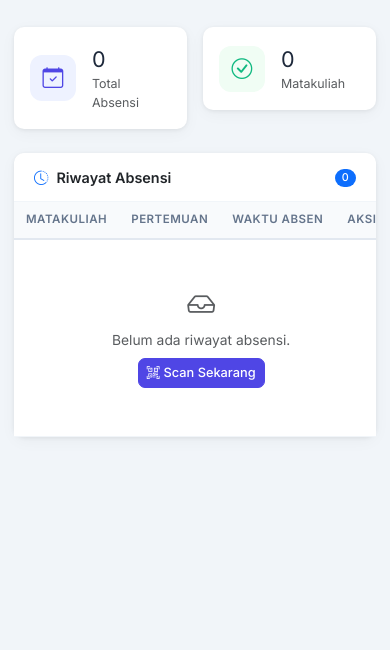
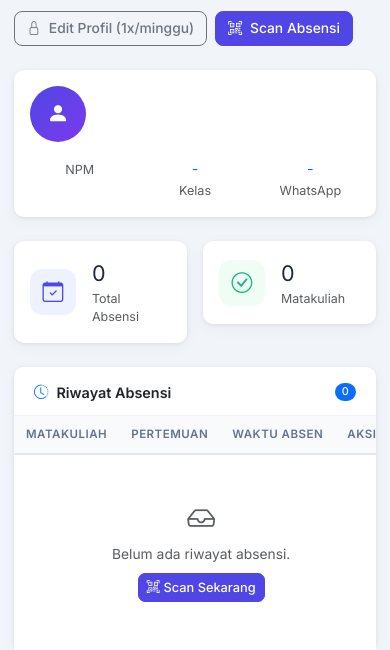
Before and after one commit to rashdan2026/quizcerdas, a CodeIgniter 4 app: the page made by app/Views/student/dashboard.php in a window 390 px wide. Shown: the part 121-771 px from the top of the page. Run offline with PHP 8.4 and a stand-in for CodeIgniter, Linux system fonts and the light colour scheme; the template is opened without the code that fills it, so the values that code supplies are empty; some libraries are stand-ins or nearby versions.

Commit message:
Update Profile 1x

```diff
--- a/app/Config/Routes.php
+++ b/app/Config/Routes.php
@@ -49,6 +49,7 @@ $routes->group('lecturer', ['filter' => 'authguard:lecturer'], static function (
 
 $routes->group('student', ['filter' => 'authguard:student'], static function ($routes) {
     $routes->get('dashboard', 'Student\Dashboard::index');
+    $routes->get('dashboard/edit-profile', 'Student\Dashboard::editProfile');
     $routes->match(['get', 'post'], 'scan', 'Student\Scan::index');
     $routes->post('scan/submit', 'Student\Scan::submit');
     $routes->get('detail/(:num)', 'Student\Scan::detail/$1');
--- a/app/Models/StudentModel.php
+++ b/app/Models/StudentModel.php
@@ -19,6 +19,7 @@ class StudentModel extends Model
         'passwd',
         'kelas',
         'no_whatsapp',
+        'profile_updated_at',
         'last_login',
         'login_count',
         'created_at',
--- a/app/Views/student/dashboard.php
+++ b/app/Views/student/dashboard.php
@@ -5,9 +5,64 @@
         <h4 class="page-title mb-0"><i class="bi bi-layout-text-window me-2"></i>Dashboard Mahasiswa</h4>
         <p class="text-muted small mb-0 mt-1">Selamat datang, <strong><?= esc(session('user_name')) ?></strong></p>
     </div>
-    <a href="<?= base_url('/student/scan') ?>" class="btn btn-primary d-flex align-items-center gap-2">
-        <i class="bi bi-qr-code-scan"></i> Scan Absensi
-    </a>
+    <div class="d-flex gap-2">
+        <?php if ($canEditProfile): ?>
+            <a href="<?= base_url('/student/dashboard/edit-profile') ?>" class="btn btn-outline-success d-flex align-items-center gap-2">
+                <i class="bi bi-pencil"></i> Edit Profil
+            </a>
+        <?php else: ?>
+            <span class="btn btn-outline-secondary d-flex align-items-center gap-2" title="Edit profil hanya bisa dilakukan 1x per minggu">
+                <i class="bi bi-lock"></i> Edit Profil (1x/minggu)
+            </span>
+        <?php endif; ?>
+        <a href="<?= base_url('/student/scan') ?>" class="btn btn-primary d-flex align-items-center gap-2">
+            <i class="bi bi-qr-code-scan"></i> Scan Absensi
+        </a>
+    </div>
+</div>
+
+<!-- Profile Info -->
+<div class="card mb-4">
+    <div class="card-body">
+        <div class="row align-items-center">
+            <div class="col-md-4">
+                <div class="d-flex align-items-center gap-3">
+                    <div class="rounded-circle d-flex align-items-center justify-content-center" style="width:56px;height:56px;background:linear-gradient(135deg,#4F46E5,#7C3AED);">
+                        <i class="bi bi-person-fill text-white fs-4"></i>
+                    </div>
+                    <div>
+                        <h6 class="mb-0 fw-600"><?= esc($student['nama']) ?></h6>
+                        <small class="text-muted"><?= esc($student['email']) ?></small>
+                    </div>
+                </div>
+            </div>
+            <div class="col-md-8 mt-3 mt-md-0">
+                <div class="row g-3 text-center">
+                    <div class="col-4">
+                        <div class="fw-600 text-primary"><?= esc($student['npm']) ?></div>
+                        <small class="text-muted">NPM</small>
+                    </div>
+                    <div class="col-4">
+                        <div class="fw-600 text-primary"><?= esc($student['kelas'] ?? '-') ?></div>
+                        <small class="text-muted">Kelas</small>
+                    </div>
+                    <div class="col-4">
+                        <div class="fw-600 text-primary"><?= esc($student['no_whatsapp'] ?? '-') ?></div>
+                        <small class="text-muted">WhatsApp</small>
+                    </div>
+                </div>
+            </div>
+        </div>
+        <?php if (!empty($student['profile_updated_at'])): ?>
+            <div class="mt-3 pt-3 border-top">
+                <small class="text-muted">
+                    <i class="bi bi-clock me-1"></i>
+                    Terakhir edit profil: <?= date('d M Y, H:i', strtotime($student['profile_updated_at'])) ?>
+                    &bull; Dapat diedit lagi sejak: <?= date('d M Y, H:i', strtotime($student['profile_updated_at'] . ' +1 week')) ?>
+                </small>
+            </div>
+        <?php endif; ?>
+    </div>
 </div>
 
 <!-- Stats -->
```
Also changed, not shown: app/Controllers/Student/Dashboard.php (+68 -1 lines), app/Views/student/edit_profile.php (added, +56 -0 lines).
